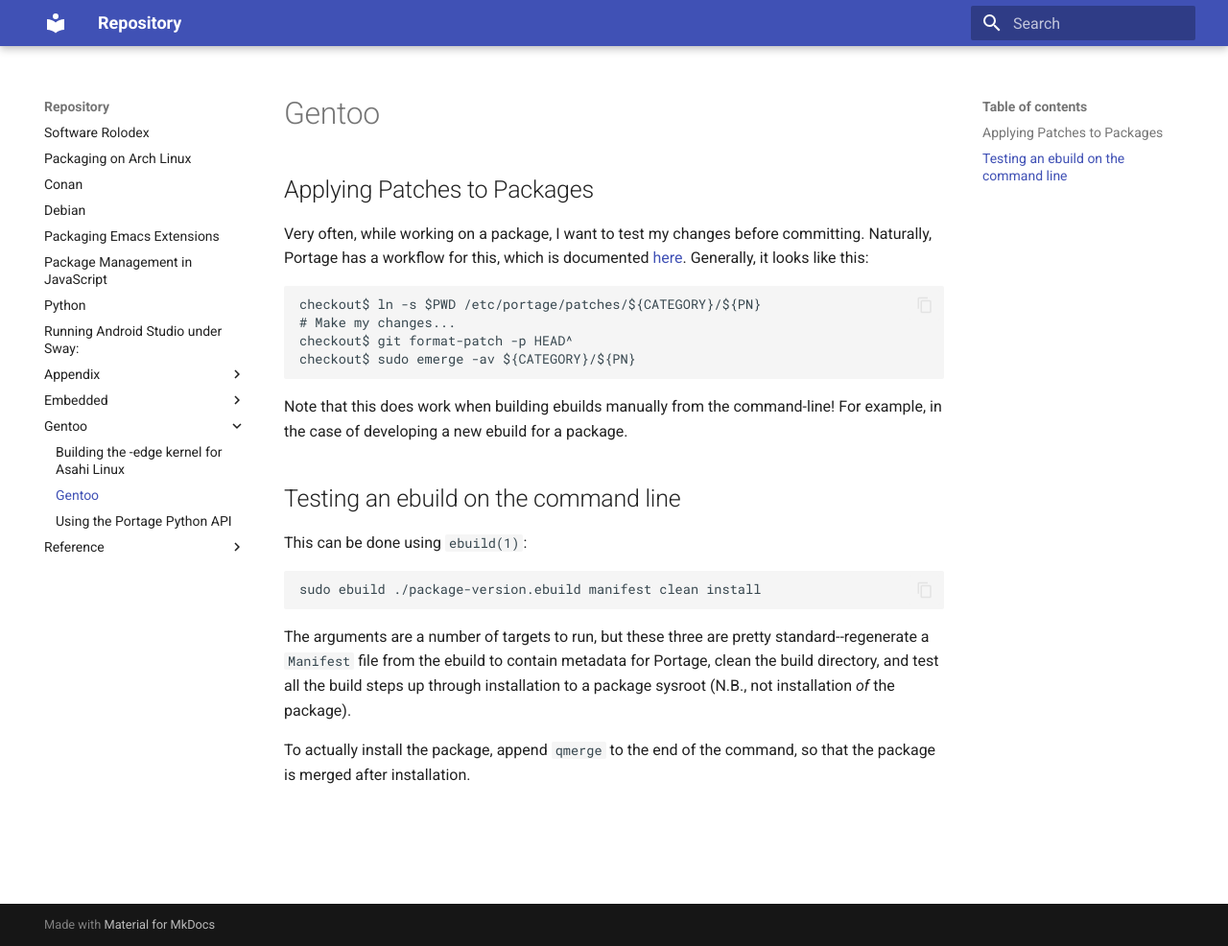
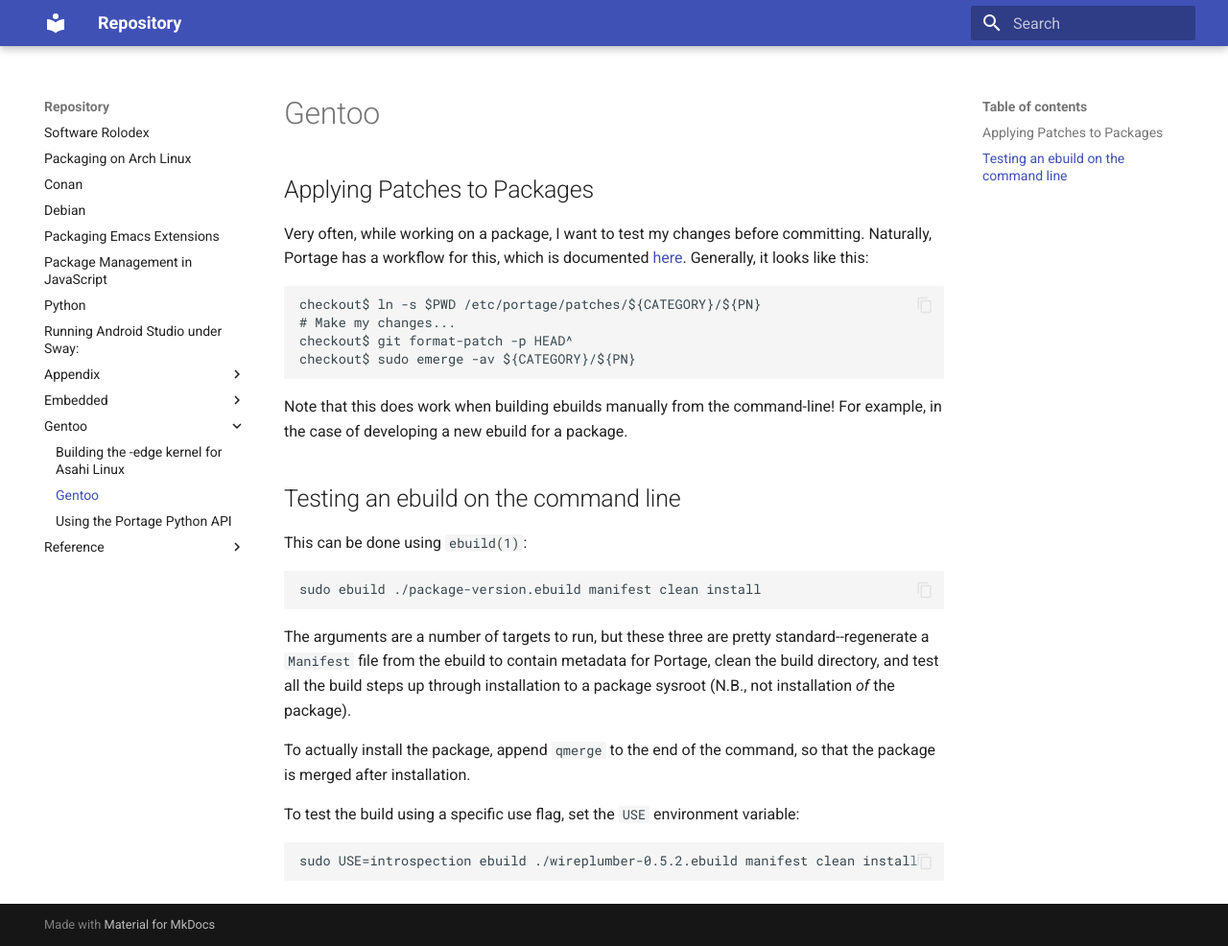
Before and after one commit to AmateurECE/twardyece-repository, an MkDocs documentation site: the page built from docs/Gentoo/Packaging.md, in a window 1280 px wide and 986 px high. Shown: the whole window at 96% size. Built offline with MkDocs 1.6.1 and Material for MkDocs 9.7.7, drawn with Linux system fonts in a browser that asks for light colours.

Commit message:
Expand details on Ebuild testing with Portage

````diff
--- a/docs/Gentoo/Packaging.md
+++ b/docs/Gentoo/Packaging.md
@@ -33,4 +33,10 @@ package).
 To actually install the package, append `qmerge` to the end of the command, so
 that the package is merged after installation.
 
+To test the build using a specific use flag, set the `USE` environment variable:
+
+```
+sudo USE=introspection ebuild ./wireplumber-0.5.2.ebuild manifest clean install
+```
+
 [1]: https://wiki.gentoo.org/wiki//etc/portage/patches
````
